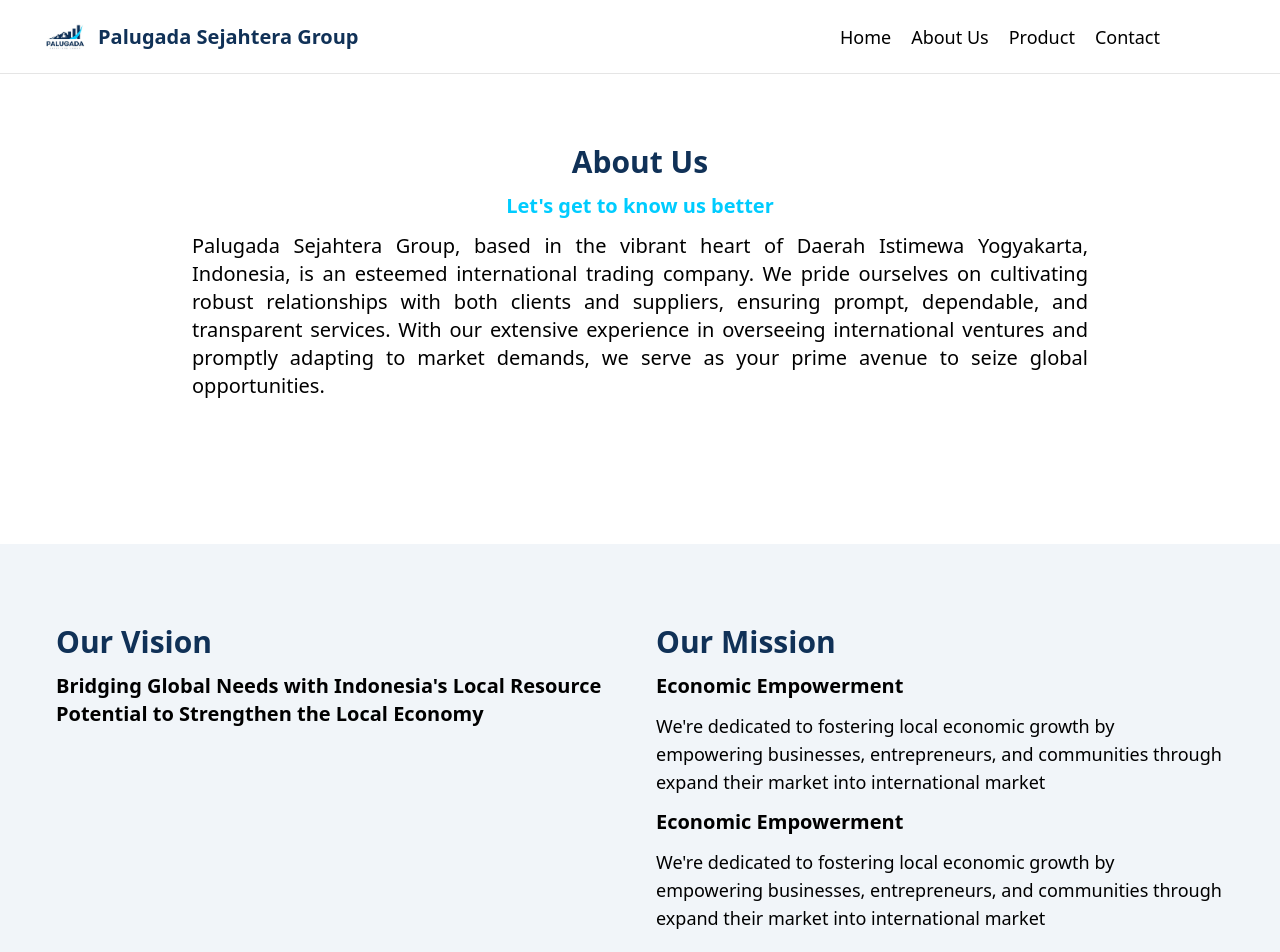
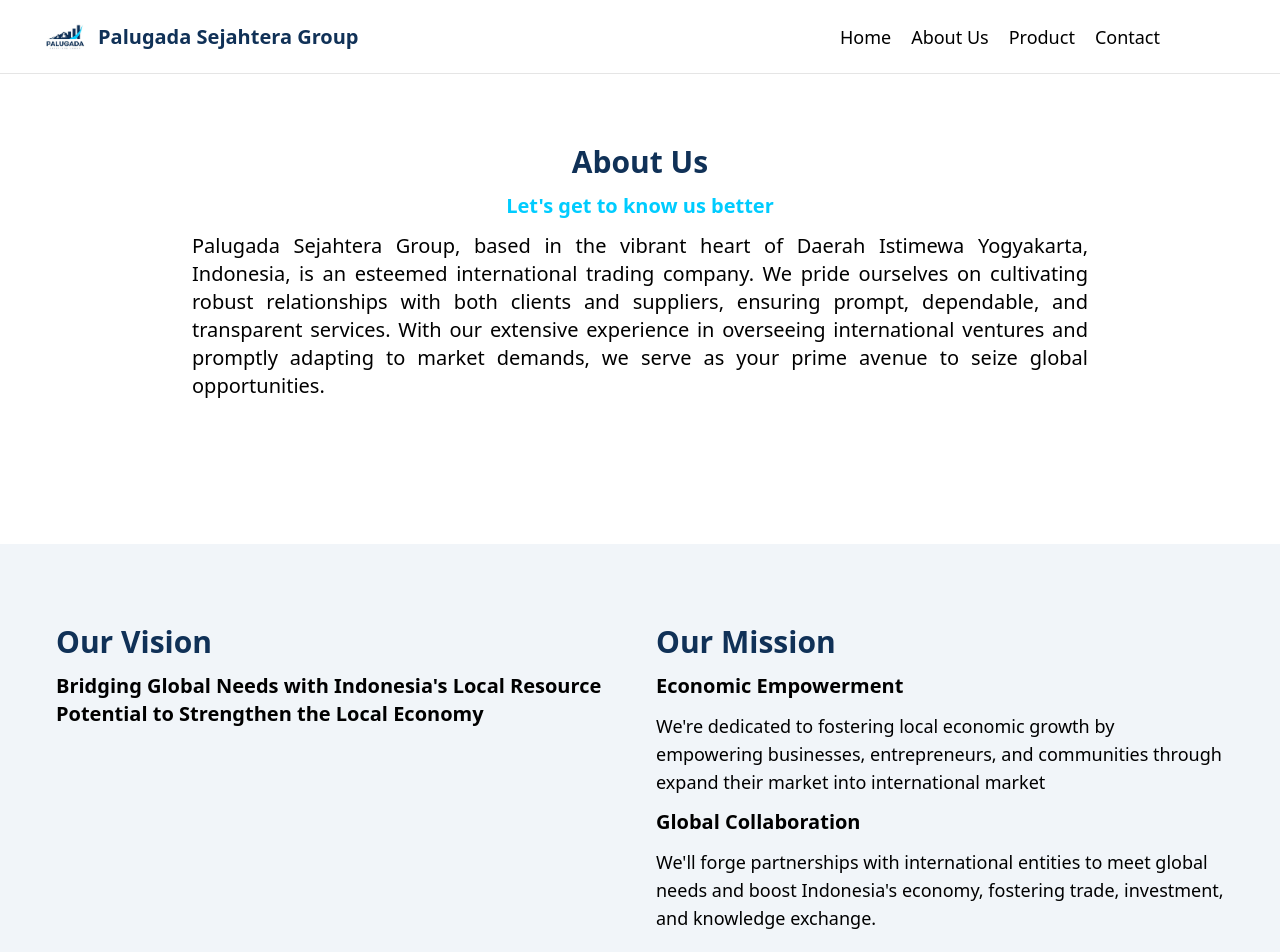
Before and after one commit to adrianuscharlie/palugada_company_profile, a Next.js app: page /about in a window 1280 px wide. Shown: the top 952 px of the page. Built offline with nearby package versions, Linux system fonts and the light colour scheme.

Commit message:
Fix about mision bugs

```diff
--- a/app/about/page.jsx
+++ b/app/about/page.jsx
@@ -76,11 +76,11 @@
                 }
               </h3>
               <h3 className="text-xl font-semibold mb-3">
-                Economic Empowerment
+              Global Collaboration
               </h3>
               <h3 className="text-lg mb-3">
                 {
-                  "We're dedicated to fostering local economic growth by empowering businesses, entrepreneurs, and communities through expand their market into international market"
+                  "We'll forge partnerships with international entities to meet global needs and boost Indonesia's economy, fostering trade, investment, and knowledge exchange."
                 }
               </h3>
             </div>
```
